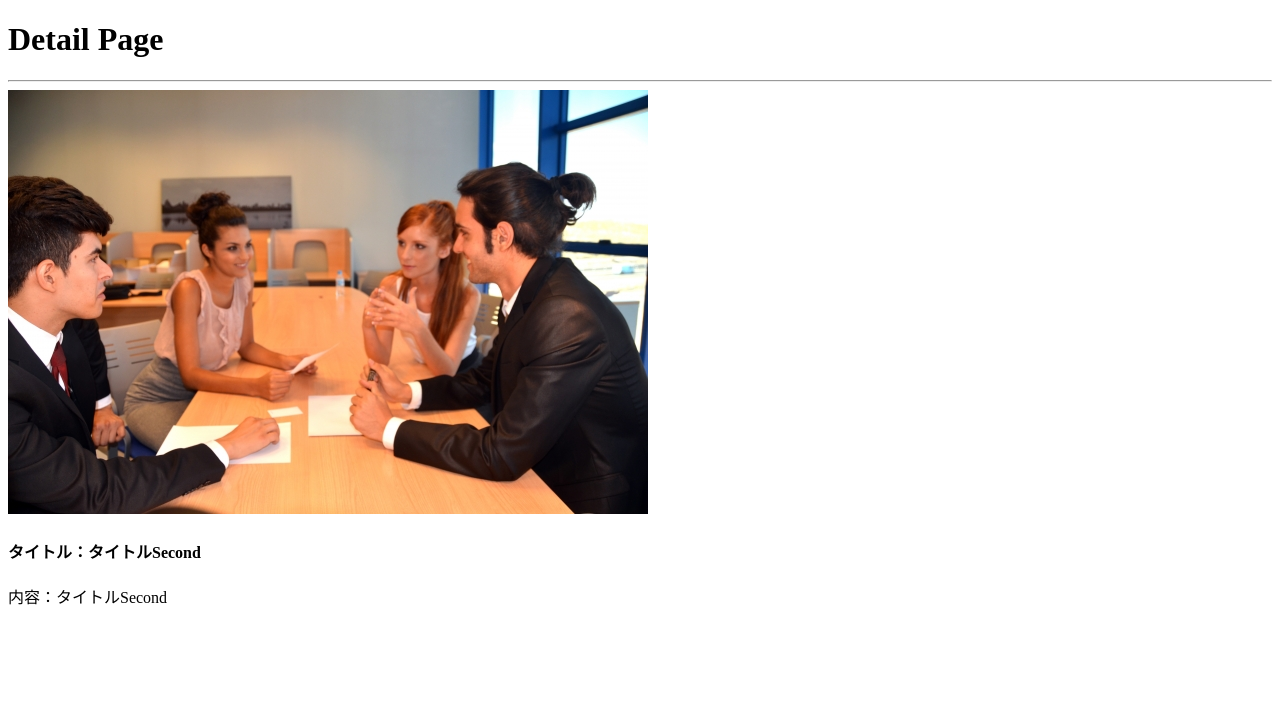
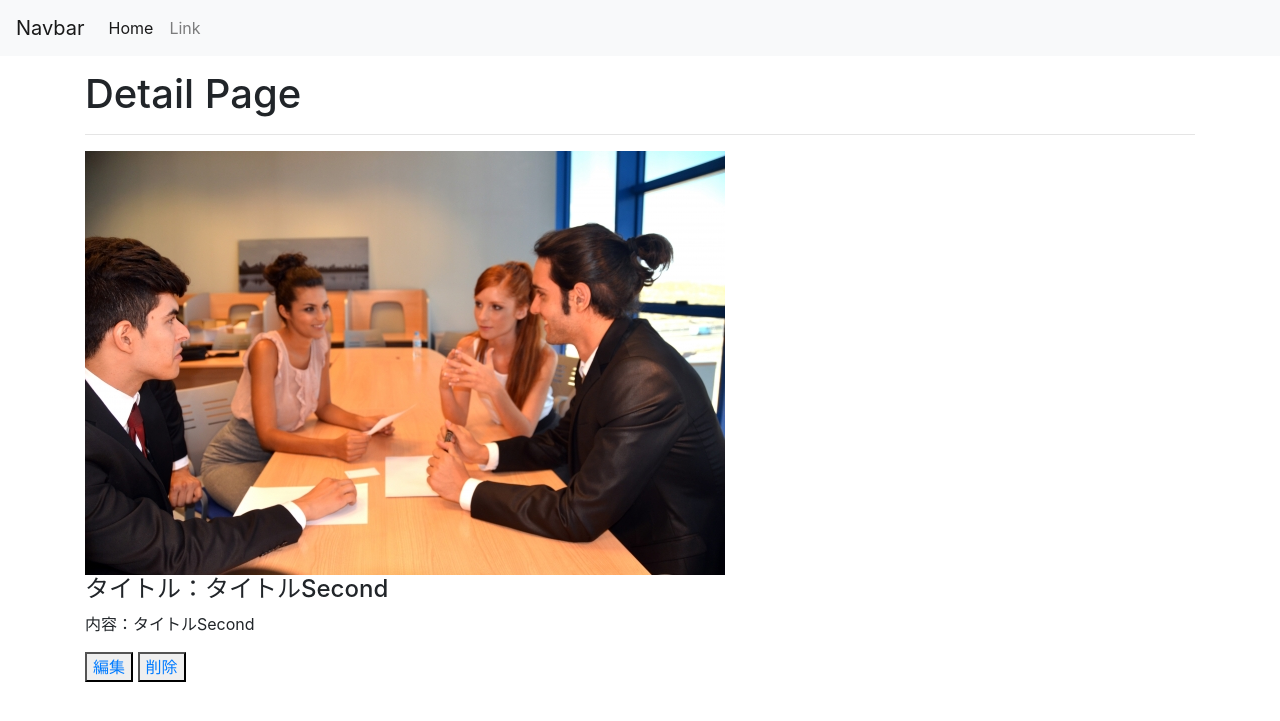
Before and after one commit to Naoshin-hirano/blog_app, a Django app: page /detail/2/ in a window 1280 px wide. Shown: the top 721 px of the page. Run offline with Django 3.2, Linux system fonts and the light colour scheme; data comes from the database, SQL or seed files in the repository; both versions use the stored data as it was after the commit; some libraries are stand-ins or nearby versions.

Commit message:
bootstrap導入してヘッダー追加

```diff
--- a/blog/blog_app/urls.py
+++ b/blog/blog_app/urls.py
@@ -1,4 +1,4 @@
-from .views import index, detail, add
+from .views import index, detail, add, edit, delete
 from django.urls import path, include
 
 app_name = 'blog_app'
@@ -6,4 +6,6 @@ urlpatterns = [
     path('', index, name='index'),
     path('detail/<int:post_id>/', detail, name='detail'),
     path('add/', add, name='add'),
+    path('edit/<int:post_id>/', edit, name='edit'),
+    path('delete/<int:post_id>/', delete, name='delete'),
 ]
--- a/blog/blog_app/views.py
+++ b/blog/blog_app/views.py
@@ -4,7 +4,26 @@ from .models import Post, Tag
 from .forms import PostAddForm
 
 # Create your views here.
+def delete(request, post_id):
+    post = get_object_or_404(Post, id=post_id)
+    post.delete()
+    return redirect('blog_app:index')
+
+def edit(request, post_id):
+    post = get_object_or_404(Post, id=post_id)
+    if request.method == "POST":
+        #instance:オブジェクトとほぼ同義でクラスを使用したデータの実体
+        form = PostAddForm(request.POST, request.FILES, instance=post)
+        if form.is_valid():
+            form.save()
+            return redirect('blog_app:detail', post_id=post.id)
+    else:
+        form = PostAddForm(instance=post)
+    #formにpostのデータを入れた状態のデータをadd.htmlに入れる
+    return render(request, 'blog_app/edit.html', {'form': form, 'post': post})
+
 def add(request):
+    #url/へ遷移してからPOSTでリクエスト出したとき
     if request.method == "POST":
         #リクエストがPOSTなら、formの中身とユーザーを更新してレスポンス
         form = PostAddForm(request.POST, request.FILES)#FILESは画像などのファイルデータ
@@ -15,9 +34,12 @@ def add(request):
             #記事の内容とuserの判別に成功したら保存
             post.save()
             return redirect('blog_app:index')
+    #url/へ遷移してからPOST以外のリクエスト出したとき
     else:
         #リクエストがPOST以外なら,特になにも更新せずにレスポンスに返す
         form = PostAddForm()
+    #url/へ遷移してなにもしてない状態
+    #formにpostを入れていない空の状態のデータをadd.htmlに入れる
     return render(request, 'blog_app/add.html', {'form': form})
 
 def detail(request, post_id):
--- a/blog/templates/base.html
+++ b/blog/templates/base.html
@@ -1,12 +1,36 @@
-<!DOCTYPE html>
-<html lang="ja">
- <head>
-   <meta charset="UTF-8">
-   <meta name="description" content=""/>
-   <title>Blog</title>
- </head>
- <body>
-   {% block content %} <!-- 注目 -->
-   {% endblock %} <!-- 注目 -->
- </body>
+<!doctype html>
+<html lang="en">
+  <head>
+    <!-- Required meta tags -->
+    <meta charset="utf-8">
+    <meta name="viewport" content="width=device-width, initial-scale=1, shrink-to-fit=no">
+
+    <!-- Bootstrap CSS -->
+    <link rel="stylesheet" href="https://stackpath.bootstrapcdn.com/bootstrap/4.3.1/css/bootstrap.min.css" integrity="sha384-ggOyR0iXCbMQv3Xipma34MD+dH/1fQ784/j6cY/iJTQUOhcWr7x9JvoRxT2MZw1T" crossorigin="anonymous">
+
+    <title>Hello, world!</title>
+  </head>
+  <body style="padding-top:70px">
+        <nav class="navbar fixed-top navbar-expand-lg navbar-light bg-light mb-5">
+            <button class="navbar-toggler navbar-toggler-right" type="button" data-toggle="collapse" data-target="#navbarTogglerDemo02" aria-controls="navbarTogglerDemo02" aria-expanded="false" aria-label="Toggle navigation">
+            <span class="navbar-toggler-icon"></span>
+            </button>
+            <a class="navbar-brand" href="#">Navbar</a>
+
+            <div class="collapse navbar-collapse" id="navbarTogglerDemo02">
+            <ul class="navbar-nav mr-auto mt-2 mt-md-0">
+                <li class="nav-item active">
+                <a class="nav-link" href="#!">Home <span class="sr-only">(current)</span></a>
+                </li>
+                <li class="nav-item">
+                <a class="nav-link" href="#!">Link</a>
+                </li>
+            </ul>
+            </div>
+        </nav>
+        <div class="container">
+            {% block content %}
+            {% endblock %}
+        </div>
+  </body>
 </html>
--- a/blog/templates/blog_app/detail.html
+++ b/blog/templates/blog_app/detail.html
@@ -8,5 +8,7 @@
 {% endif %}
 <h4>タイトル：{{ post.title }}</h4>
 <p>内容：{{ post.text }}</p>
+<button><a href="{% url 'blog_app:edit' post_id=post.id %}">編集</a></button>
+<button><a href="{% url 'blog_app:delete' post_id=post.id %}">削除</a></button>
 
 {% endblock %}
--- a/blog/templates/blog_app/index.html
+++ b/blog/templates/blog_app/index.html
@@ -4,6 +4,7 @@
 
 {% for post in posts %}
 <!-- blog_app:views.pyのapp_name, detail:views.pyのpathのname -->
+<div class="alert alert-primary" role="alert">
 <a href="{% url 'blog_app:detail' post_id=post.id %}">
  {% if post.image %}
    <img src="{{ post.image.url }}">
@@ -13,6 +14,7 @@
 </a>
    <p>#{{ post.tag }}</p>
    <p>{{ post.created_at }}</p>
+</div>
 {% endfor %}
 
 {% endblock %}
```
Also changed, not shown: blog/templates/blog_app/edit.html (added, +9 -0 lines), blog/db.sqlite3.
